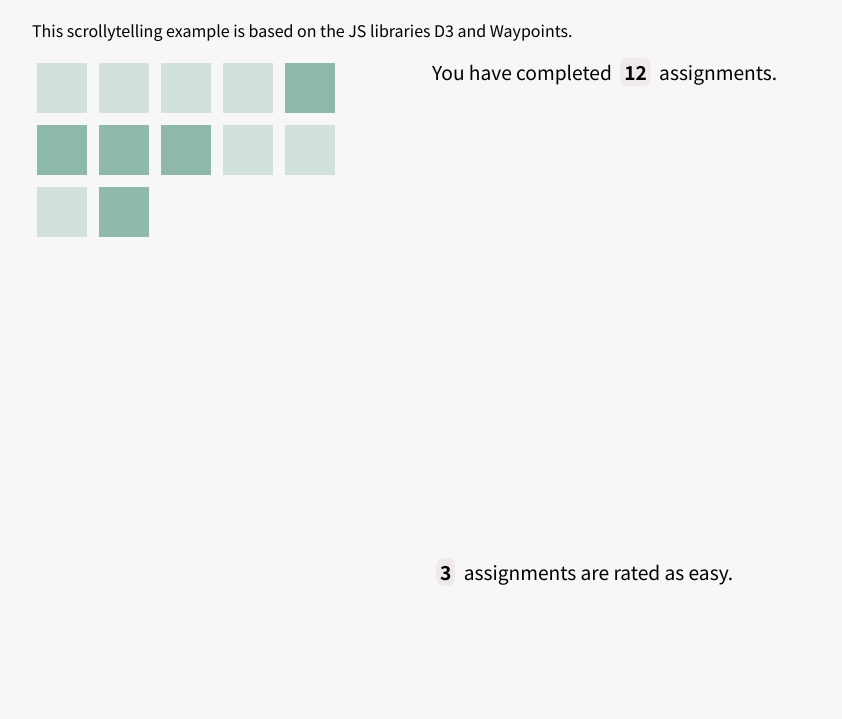
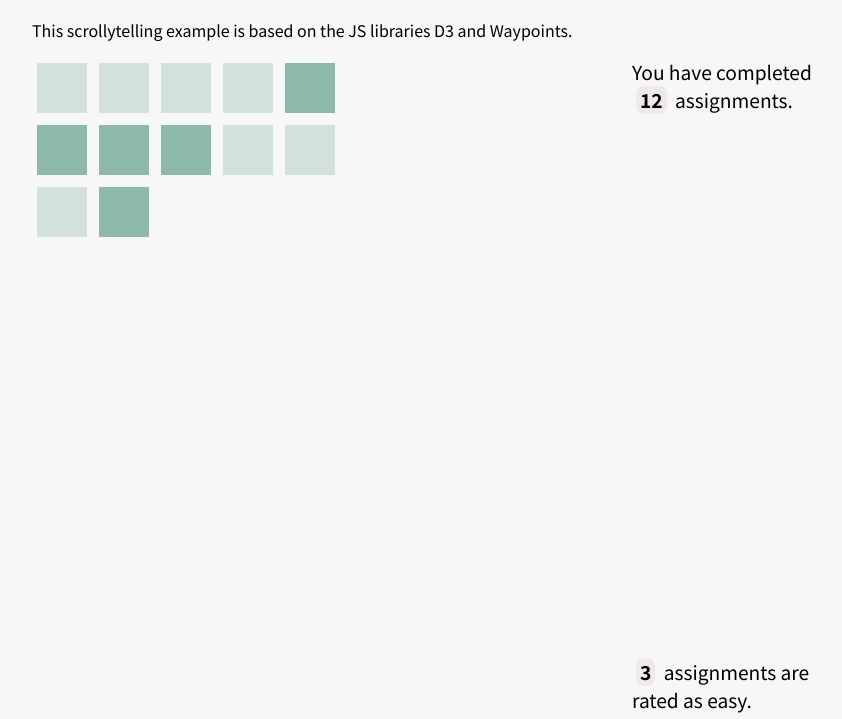
Before and after one commit to le-fletcher/le-fletcher.github.io, a plain HTML site: page lab8/scrollytelling/index.html in a window 1280 px wide. Shown: the part 81-800 px from the top of the page, without its empty margins (208-1050 px from the left). Drawn offline with Linux system fonts and the light colour scheme.

Commit message:
Update Lab 8 with latest version from repository

```diff
--- a/lab8/scrollytelling/css/style.css
+++ b/lab8/scrollytelling/css/style.css
@@ -17,14 +17,14 @@ body {
 
 #vis {
   position: fixed;
-  width: 400px;
+  width: 500px;
 }
 
 #prose {
-  margin-left: 400px;
+  margin-left: 600px;
 }
 #prose .step {
-  height: 500px;
+  height: 600px;
 }
 
 .count {
--- a/lab8/scrollytelling/js/scrollerVis.js
+++ b/lab8/scrollytelling/js/scrollerVis.js
@@ -4,11 +4,11 @@ class ScrollerVis {
     this.config = {
       parentElement: _config.parentElement,
       containerWidth: 400,
-      containerHeight: 600,
+      containerHeight: 400,
       cellWidth: 50,
       cellHeight: 50,
       cellSpacing: 12,
-      yAxisWidth: 150,
+      yAxisWidth: 250,
       barHeight: 50,
       barSpacing: 4,
       margin: {top: 5, right: 30, bottom: 5, left: 5},
```
Also changed, not shown: lab8/index.html (+4 -4 lines), lab8/IMG_9816.PNG (added), lab8/images/annotations.png (added), lab8/images/graphs.png (added), lab8/images/responsive.png (added), lab8/images/scrollytelling.png (added), lab8/screenshot-mobile.PNG (added), lab8/screenshot-web.png (added), 2 other files.
